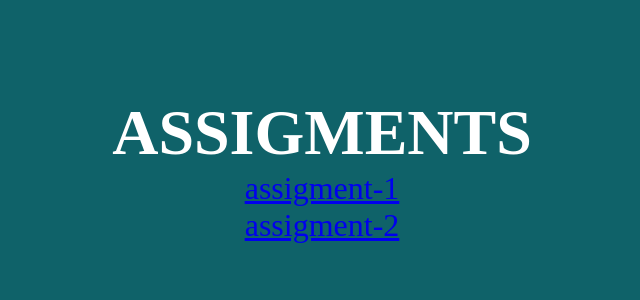
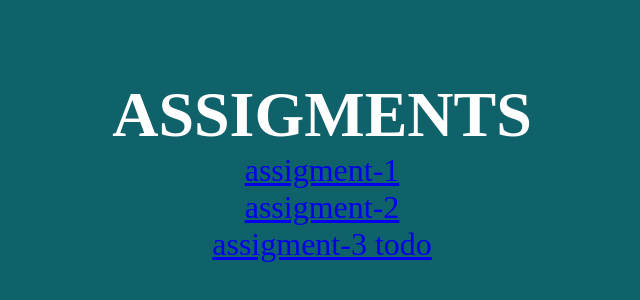
Before and after one commit to brucehillwalley/assigments, a plain HTML site: page index.html in a window 1280 px wide. Shown: the part 230-530 px from the top of the page, without its empty margins (318-958 px from the left). Drawn offline with Linux system fonts and the light colour scheme.

Commit message:
ass3 eklendi

```diff
--- a/index.html
+++ b/index.html
@@ -12,6 +12,7 @@
         <h1>ASSIGMENTS</h1>
       <a href="./ass1/index.html">assigment-1</a>
       <a href="./ass2/index.html">assigment-2</a>
+      <a href="./ass3/index.html">assigment-3 todo</a>
     </div>
   </body>
 </html>
```
